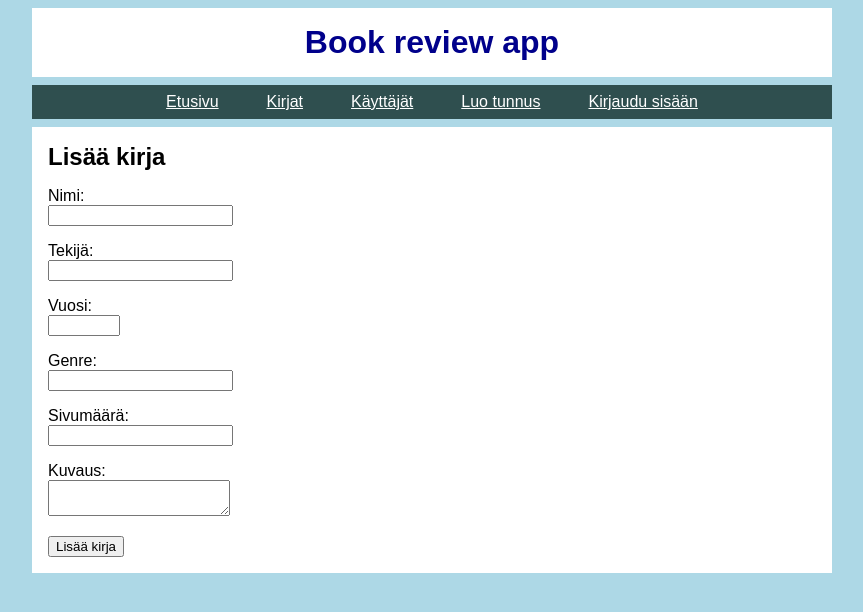
After one commit to vienametsahuone/book-review-app, a Flask app: page /create_book in a window 1280 px wide. The commit adds this page. Shown: the top 612 px of the page, without its empty margins (208-1071 px from the left). Run offline with Flask 3, Linux system fonts and the light colour scheme.

Commit message:
Move book creation to separate page and update navigation

```diff
--- a/app.py
+++ b/app.py
@@ -42,7 +42,7 @@ def login():
 
 @app.route("/logout")
 def logout():
-    del session["username"]
+    session.clear()
     return redirect("/")
 
 @app.route("/register")
@@ -91,8 +91,11 @@ def create():
 
     return redirect("/login")
 
-@app.route("/create_book", methods=["POST"])
+@app.route("/create_book", methods=["GET", "POST"])
 def create_book():
+    if request.method == "GET":
+        return render_template("create_book.html")
+
     title = request.form["title"]
     author = request.form["author"]
     year = request.form["year"]
@@ -149,7 +152,7 @@ def create_book():
         errors.append("Kuvaus saa olla enintään 1000 merkkiä")
 
     if errors:
-        return render_template("index.html", errors=errors)
+        return render_template("create_book.html", errors=errors)
 
 
     user_id = db.query(
--- /dev/null
+++ b/templates/create_book.html
@@ -0,0 +1,51 @@
+{% extends "layout.html" %}
+
+{% block title %}Lisää kirja{% endblock %}
+
+{% block content %}
+
+<h2>Lisää kirja</h2>
+
+{% if errors %}
+    {% for error in errors %}
+        <p class="error">{{ error }}</p>
+    {% endfor %}
+{% endif %}
+
+<form action="/create_book" method="post">
+
+  <p>
+    Nimi:<br>
+    <input type="text" name="title" maxlength="150" required>
+  </p>
+
+  <p>
+    Tekijä:<br>
+    <input type="text" name="author" maxlength="100" required>
+  </p>
+
+  <p>
+    Vuosi:<br>
+    <input type="number" name="year" min="0" max="2026" required>
+  </p>
+
+  <p>
+    Genre:<br>
+    <input type="text" name="genre" maxlength="100" required>
+  </p>
+
+  <p>
+    Sivumäärä:<br>
+    <input type="number" name="page_count" min="0" required>
+  </p>
+
+  <p>
+    Kuvaus:<br>
+    <textarea name="description" maxlength="1000"></textarea>
+  </p>
+
+  <input type="submit" value="Lisää kirja">
+
+</form>
+
+{% endblock %}
--- a/templates/layout.html
+++ b/templates/layout.html
@@ -15,11 +15,14 @@
   <nav>
     <ul>
       <li><a href="/">Etusivu</a></li>
-        <li><a href="/search">Haku</a></li>
-        <li><a href="/register">Luo tunnus</a></li>
+      <li><a href="/books">Kirjat</a></li>
+      <li><a href="/users">Käyttäjät</a></li>
+
       {% if session.user_id %}
+        <li><a href="/create_book">Lisää kirja</a></li>
         <li><a href="/logout">Kirjaudu ulos</a></li>
       {% else %}
+        <li><a href="/register">Luo tunnus</a></li>
         <li><a href="/login">Kirjaudu sisään</a></li>
       {% endif %}
     </ul>
```
Also changed, not shown: templates/index.html (+0 -44 lines). Lines whose indentation alone changed are shown as unchanged.
